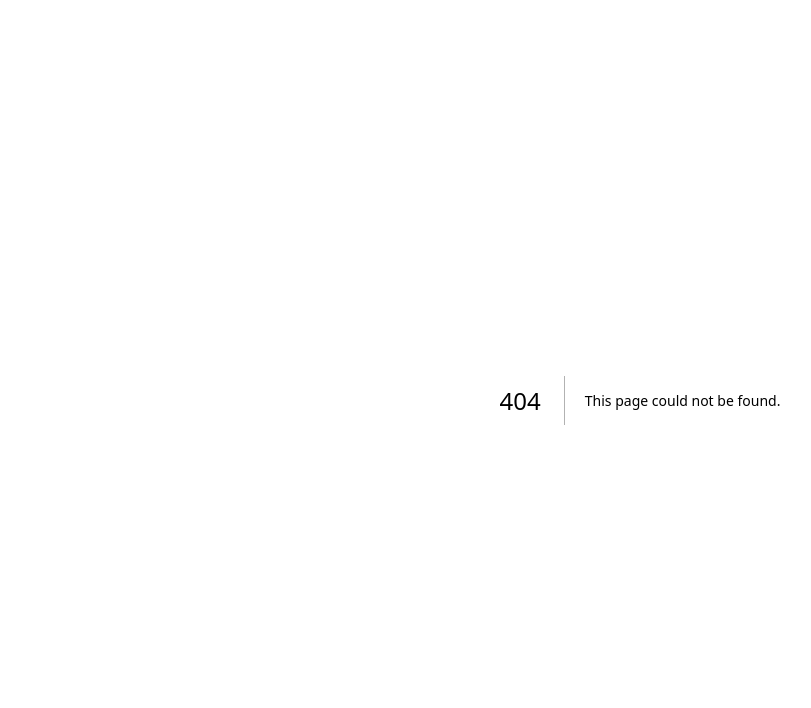
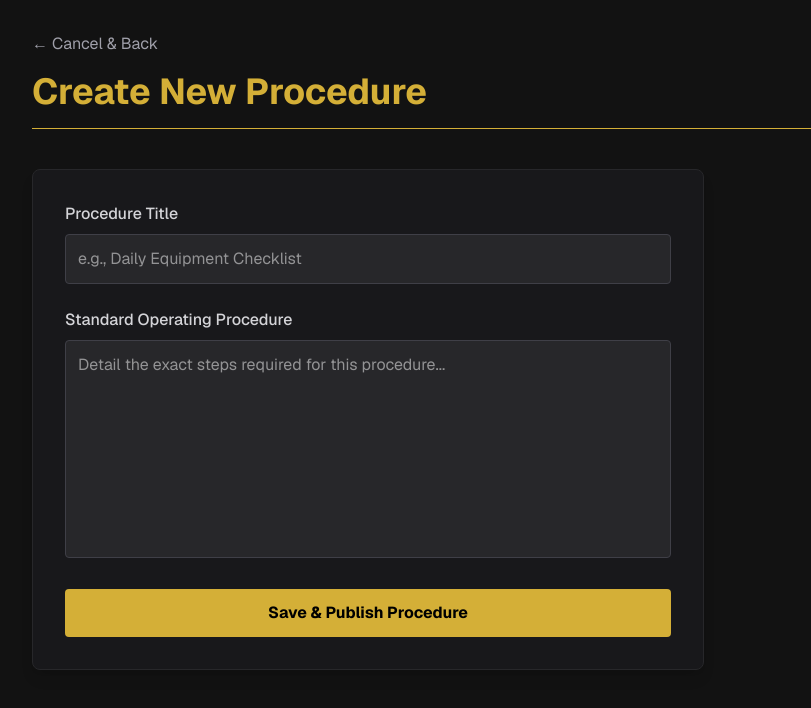
Before and after one commit to foundationguardian26/opsforge-app, a Next.js app: page /dashboard/create in a window 1280 px wide. Before the commit this address had no page. Shown: the top 708 px of the page, without its empty margins (0-811 px from the left). Built offline with nearby package versions, Linux system fonts and the light colour scheme.

Commit message:
Add industry-agnostic create procedure form

```diff
--- /dev/null
+++ b/app/dashboard/create/page.tsx
@@ -0,0 +1,79 @@
+'use client'; // This tells Next.js this page handles user interaction (typing, clicking)
+
+import { useState } from 'react';
+import { useRouter } from 'next/navigation';
+import { supabase } from '../../../lib/supabase';
+import Link from 'next/link';
+
+export default function CreateProcedure() {
+  const [title, setTitle] = useState('');
+  const [description, setDescription] = useState('');
+  const [isSubmitting, setIsSubmitting] = useState(false);
+  const router = useRouter();
+
+  const handleSubmit = async (e: React.FormEvent) => {
+    e.preventDefault();
+    setIsSubmitting(true);
+
+    // Send the typed data to your Supabase database
+    const { error } = await supabase
+      .from('sops')
+      .insert([{ title, description, status: 'Active' }]);
+
+    if (error) {
+      console.error(error);
+      alert('Failed to save procedure.');
+      setIsSubmitting(false);
+    } else {
+      // If successful, automatically route back to the dashboard and refresh the data
+      router.push('/dashboard');
+      router.refresh();
+    }
+  };
+
+  return (
+    <div className="flex flex-col min-h-screen bg-[#121212] p-8 font-sans text-white">
+      <header className="mb-10 border-b border-[#D4AF37] pb-4">
+        <Link href="/dashboard" className="text-zinc-400 hover:text-white transition inline-block mb-4">← Cancel & Back</Link>
+        <h1 className="text-4xl font-bold text-[#D4AF37]">Create New Procedure</h1>
+      </header>
+
+      <main className="max-w-2xl bg-zinc-900 border border-zinc-800 p-8 rounded-lg shadow-lg">
+        <form onSubmit={handleSubmit} className="flex flex-col gap-6">
+
+          <div>
+            <label className="block text-zinc-300 mb-2 font-medium">Procedure Title</label>
+            <input
+              type="text"
+              required
+              value={title}
+              onChange={(e) => setTitle(e.target.value)}
+              placeholder="e.g., Daily Equipment Checklist"
+              className="w-full bg-zinc-800 border border-zinc-700 rounded p-3 text-white focus:outline-none focus:border-[#D4AF37] transition"
+            />
+          </div>
+
+          <div>
+            <label className="block text-zinc-300 mb-2 font-medium">Standard Operating Procedure</label>
+            <textarea
+              required
+              rows={8}
+              value={description}
+              onChange={(e) => setDescription(e.target.value)}
+              placeholder="Detail the exact steps required for this procedure..."
+              className="w-full bg-zinc-800 border border-zinc-700 rounded p-3 text-white focus:outline-none focus:border-[#D4AF37] transition resize-none"
+            />
+          </div>
+
+          <button
+            type="submit"
+            disabled={isSubmitting}
+            className="bg-[#D4AF37] text-black font-bold py-3 rounded hover:bg-yellow-500 transition disabled:opacity-50"
+          >
+            {isSubmitting ? 'Saving Procedure...' : 'Save & Publish Procedure'}
+          </button>
+        </form>
+      </main>
+    </div>
+  );
+}
--- a/app/dashboard/page.tsx
+++ b/app/dashboard/page.tsx
@@ -8,27 +8,37 @@ export default async function Dashboard() {
 
   return (
     <div className="flex flex-col min-h-screen bg-[#121212] p-8 font-sans text-white">
-      <header className="mb-10 border-b border-[#D4AF37] pb-4 flex justify-between items-end">
-        <h1 className="text-4xl font-bold text-[#D4AF37]">OpsForge Dashboard</h1>
-        <Link href="/" className="text-zinc-400 hover:text-white transition">← Back Home</Link>
+
+      {/* Updated Header with the Create Button */}
+      <header className="mb-10 border-b border-[#D4AF37] pb-4 flex justify-between items-end w-full">
+        <div>
+          <h1 className="text-4xl font-bold text-[#D4AF37] mb-2">OpsForge Dashboard</h1>
+          <Link href="/" className="text-zinc-400 hover:text-white transition">← Back Home</Link>
+        </div>
+        <Link href="/dashboard/create" className="bg-[#D4AF37] text-black font-bold px-5 py-2 rounded hover:bg-yellow-500 transition shadow-lg">
+          + New Procedure
+        </Link>
       </header>
 
       <main className="grid grid-cols-1 md:grid-cols-3 gap-6">
         {sops?.map((sop) => (
-          <div key={sop.id} className="bg-zinc-900 border border-zinc-800 p-6 rounded-lg shadow-lg">
-            <div className="flex justify-between items-start mb-2">
-              <h2 className="text-xl font-semibold text-white">{sop.title}</h2>
-              <span className="bg-[#D4AF37] text-black text-xs font-bold px-2 py-1 rounded uppercase">
-                {sop.status}
-              </span>
+          <div key={sop.id} className="bg-zinc-900 border border-zinc-800 p-6 rounded-lg shadow-lg flex flex-col justify-between">
+            <div>
+              <div className="flex justify-between items-start mb-2 gap-4">
+                <h2 className="text-xl font-semibold text-white">{sop.title}</h2>
+                <span className="bg-[#D4AF37] text-black text-xs font-bold px-2 py-1 rounded uppercase shrink-0">
+                  {sop.status}
+                </span>
+              </div>
+              <p className="text-zinc-400 mb-4 line-clamp-3">{sop.description}</p>
             </div>
-            <p className="text-zinc-400 mb-4">{sop.description}</p>
             <Link href={`/dashboard/sop/${sop.id}`} className="text-[#D4AF37] hover:underline font-medium block mt-4">
               View Procedure →
             </Link>
           </div>
         ))}
       </main>
+
     </div>
   );
 }
```
